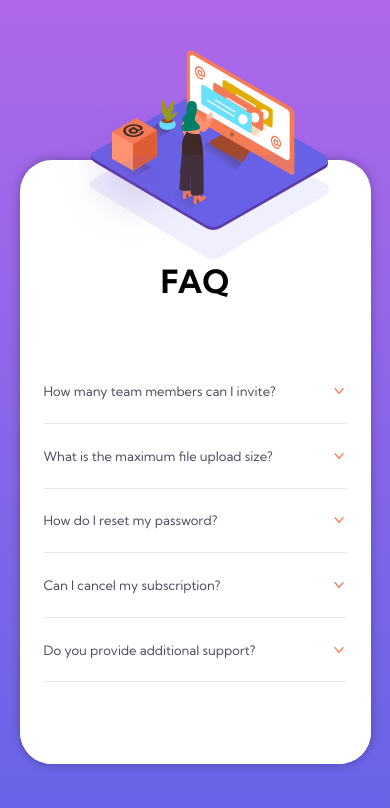
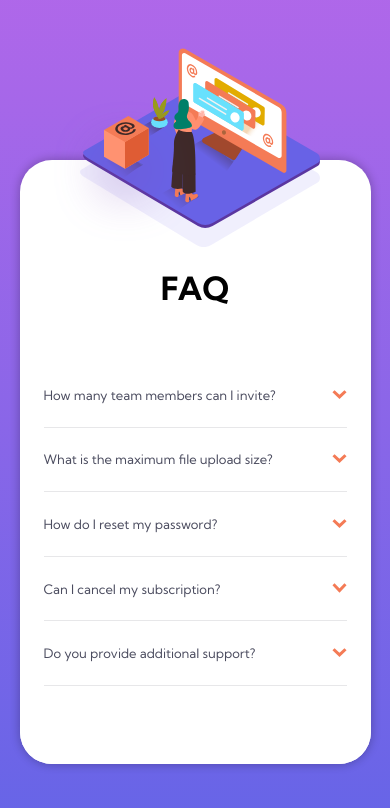
Before and after one commit to voi99/quantox-task-2, a plain HTML site: page index.html in a window 390 px wide. Drawn offline with Linux system fonts and the light colour scheme.

Commit message:
mobile fixed image alignment

```diff
--- a/index.html
+++ b/index.html
@@ -36,11 +36,6 @@
                alt=""
                class="img-mobile"
             />
-            <img
-               src="images/bg-pattern-mobile.svg"
-               alt=""
-               class="img-mobile-bg"
-            />
          </div>
 
          <div class="images-desktop">
@@ -58,7 +53,7 @@
                <div class="question-wrapper">
                   <div class="question">
                      <h4>How many team members can I invite?</h4>
-                     <img src="images/arrow.png" alt="" />
+                     <img src="images/icon-arrow-down.svg" alt="" />
                   </div>
                   <div class="answer">
                      You can invite up to 2 additional users on the Free plan.
@@ -70,7 +65,7 @@
                <div class="question-wrapper">
                   <div class="question">
                      <h4>What is the maximum file upload size?</h4>
-                     <img src="images/arrow.png" alt="" />
+                     <img src="images/icon-arrow-down.svg" alt="" />
                   </div>
                   <div class="answer">
                      No more than 2GB. All files in your account must fit your
@@ -82,7 +77,7 @@
                <div class="question-wrapper">
                   <div class="question">
                      <h4>How do I reset my password?</h4>
-                     <img src="images/arrow.png" alt="" />
+                     <img src="images/icon-arrow-down.svg" alt="" />
                   </div>
                   <div class="answer">
                      Click “Forgot password” from the login page or “Change
@@ -95,7 +90,7 @@
                <div class="question-wrapper">
                   <div class="question">
                      <h4>Can I cancel my subscription?</h4>
-                     <img src="images/arrow.png" alt="" />
+                     <img src="images/icon-arrow-down.svg" alt="" />
                   </div>
                   <div class="answer">
                      Yes! Send us a message and we’ll process your request no
@@ -107,7 +102,7 @@
                <div class="question-wrapper">
                   <div class="question">
                      <h4>Do you provide additional support?</h4>
-                     <img src="images/arrow.png" alt="" />
+                     <img src="images/icon-arrow-down.svg" alt="" />
                   </div>
                   <div class="answer">
                      Chat and email support is available 24/7. Phone lines are
--- a/src/script.js
+++ b/src/script.js
@@ -1,4 +1,3 @@
-const $ = (e) => document.querySelector(e)
 const $$ = (e) => document.querySelectorAll(e)
 
 ;(() => {
--- a/styles.css
+++ b/styles.css
@@ -14,6 +14,7 @@
    --very-dark-desaturated-blue: hsl(238, 29%, 16%);
    --soft-red: hsl(14, 88%, 65%);
    --gray: #4b4c5f;
+   --dark-blue: #1e1f36;
 }
 
 * {
@@ -43,22 +44,20 @@ body {
    box-shadow: 0 0 10px 1px rgba(0, 0, 0, 0.24);
    min-height: 30rem;
    padding-top: 5rem;
+   max-width: 1280px;
 }
 
 .images-mobile {
-   position: absolute;
-   z-index: 3;
-   top: -110px;
+   background: url('images/bg-pattern-mobile.svg') right bottom no-repeat;
+   margin-top: -12rem;
+}
+
+.images-mobile img {
+   margin-left: -1rem;
 }
 
 .images-desktop {
    display: none;
-}
-
-.img-mobile-bg {
-   position: absolute;
-   bottom: -5%;
-   left: 10%;
 }
 
 .text {
@@ -93,8 +92,7 @@ body {
 }
 
 .question img {
-   width: 1rem;
-   transform: rotate(90deg);
+   width: 0.9rem;
    transition: all 0.5s ease-in;
 }
 
@@ -104,6 +102,7 @@ body {
 }
 
 .answer {
+   color: var(--dark-grayish-blue);
    transition: all 0.5s ease-in;
    display: none;
 }
@@ -114,10 +113,11 @@ body {
 
 .show .question h4 {
    font-weight: bold;
+   color: var(--dark-blue);
 }
 
 .show img {
-   transform: rotate(270deg);
+   transform: rotate(180deg);
 }
 
 hr {
@@ -166,7 +166,7 @@ hr {
       min-width: 472px;
       background-image: url('images/illustration-woman-online-desktop.svg'),
          url('images/bg-pattern-desktop.svg');
-      background-size: 120%, 150%;
+      background-size: 120%, 200%;
       background-position: right center;
       background-repeat: no-repeat;
       position: relative;
@@ -180,6 +180,7 @@ hr {
 
    .text {
       width: 50%;
+      padding-right: 2rem;
    }
 
    .title {
```
Also changed, not shown: images/arrow.png (deleted), 1 other file.
